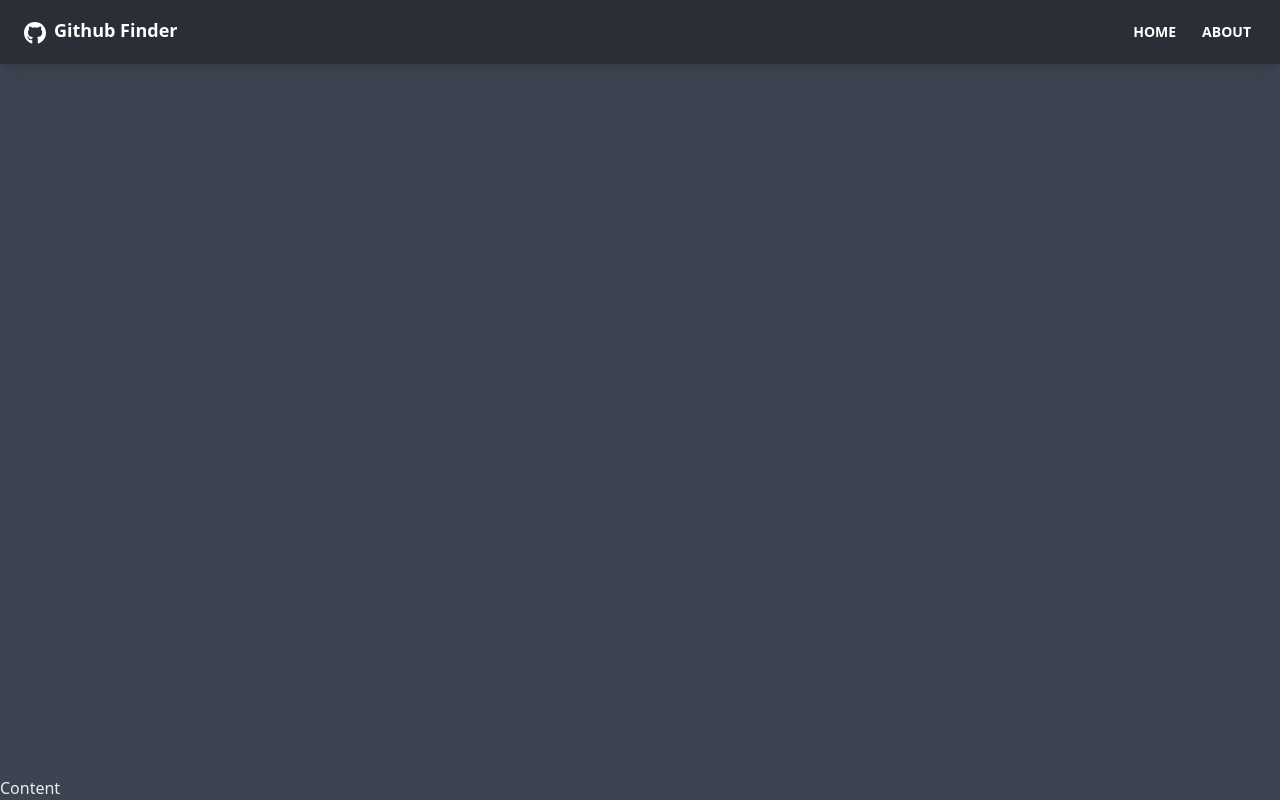
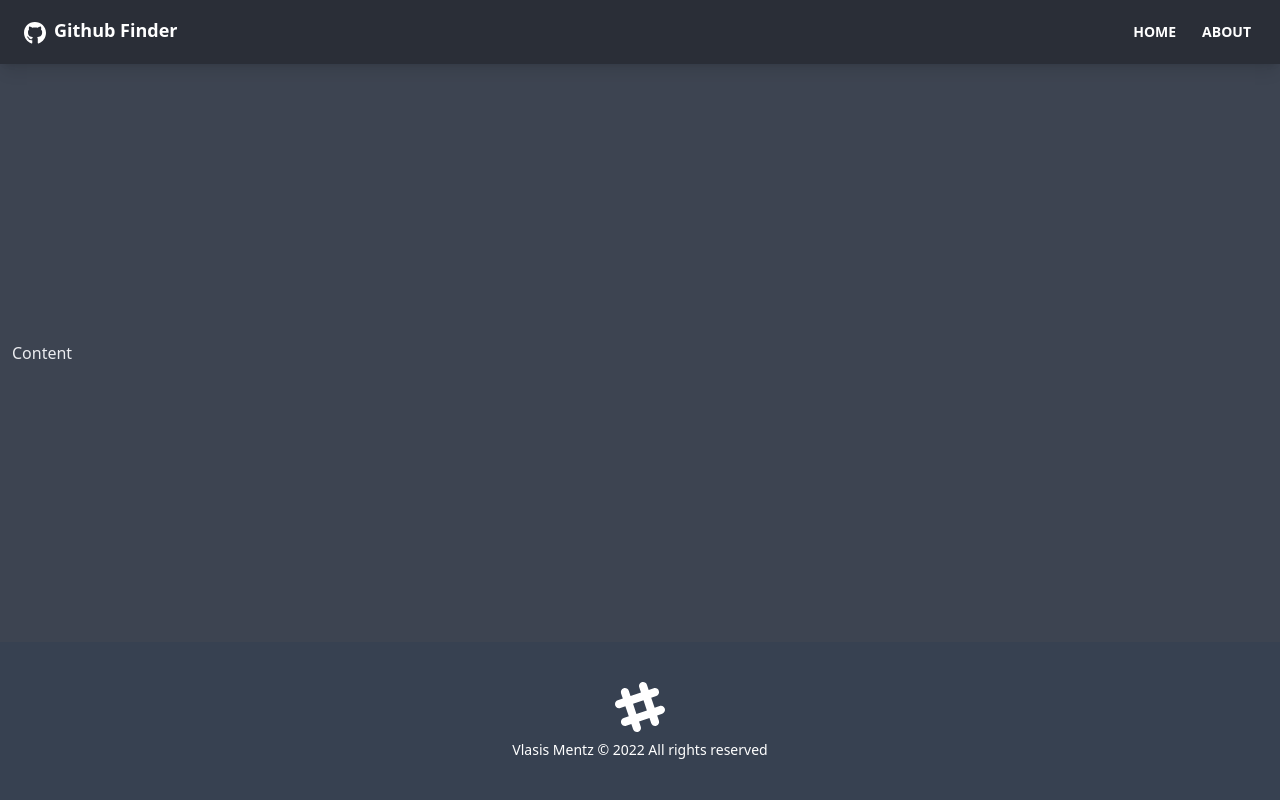
Before and after one commit to VlasisMentz/github-finder, a React (Create React App) app: page /about in a window 1280 px wide. Built offline with nearby package versions, Linux system fonts and the light colour scheme.

Commit message:
fix footer

```diff
--- a/src/App.js
+++ b/src/App.js
@@ -1,12 +1,14 @@
 import { BrowserRouter as Router, Route } from 'react-router-dom';
 import Navbar from './components/layout/Navbar';
+import Footer from './components/layout/Footer';
 
 function App() {
   return (
     <Router>
       <div className='flex flex-col justify-between h-screen'>
         <Navbar />
-        <main>Content</main>
+        <main className='container mx-auto px-3 pb-12'>Content</main>
+        <Footer />
       </div>
     </Router>
   );
--- /dev/null
+++ b/src/components/layout/Footer.jsx
@@ -0,0 +1,24 @@
+function Footer() {
+  const footerYear = new Date().getFullYear();
+
+  return (
+    <footer className='footer p-10 bg-gray-700 text-primary-content footer-center'>
+      <div>
+        <svg
+          width='50'
+          height='50'
+          viewBox='0 0 24 24'
+          xmlns='http://www.w3.org/2000/svg'
+          fillRule='evenodd'
+          clipRule='evenodd'
+          className='inline-block fill-current'
+        >
+          <path d='M22.672 15.226l-2.432.811.841 2.515c.33 1.019-.209 2.127-1.23 2.456-1.15.325-2.148-.321-2.463-1.226l-.84-2.518-5.013 1.677.84 2.517c.391 1.203-.434 2.542-1.831 2.542-.88 0-1.601-.564-1.86-1.314l-.842-2.516-2.431.809c-1.135.328-2.145-.317-2.463-1.229-.329-1.018.211-2.127 1.231-2.456l2.432-.809-1.621-4.823-2.432.808c-1.355.384-2.558-.59-2.558-1.839 0-.817.509-1.582 1.327-1.846l2.433-.809-.842-2.515c-.33-1.02.211-2.129 1.232-2.458 1.02-.329 2.13.209 2.461 1.229l.842 2.515 5.011-1.677-.839-2.517c-.403-1.238.484-2.553 1.843-2.553.819 0 1.585.509 1.85 1.326l.841 2.517 2.431-.81c1.02-.33 2.131.211 2.461 1.229.332 1.018-.21 2.126-1.23 2.456l-2.433.809 1.622 4.823 2.433-.809c1.242-.401 2.557.484 2.557 1.838 0 .819-.51 1.583-1.328 1.847m-8.992-6.428l-5.01 1.675 1.619 4.828 5.011-1.674-1.62-4.829z'></path>
+        </svg>
+        <p>Vlasis Mentz &copy; {footerYear} All rights reserved</p>
+      </div>
+    </footer>
+  );
+}
+
+export default Footer;
```
